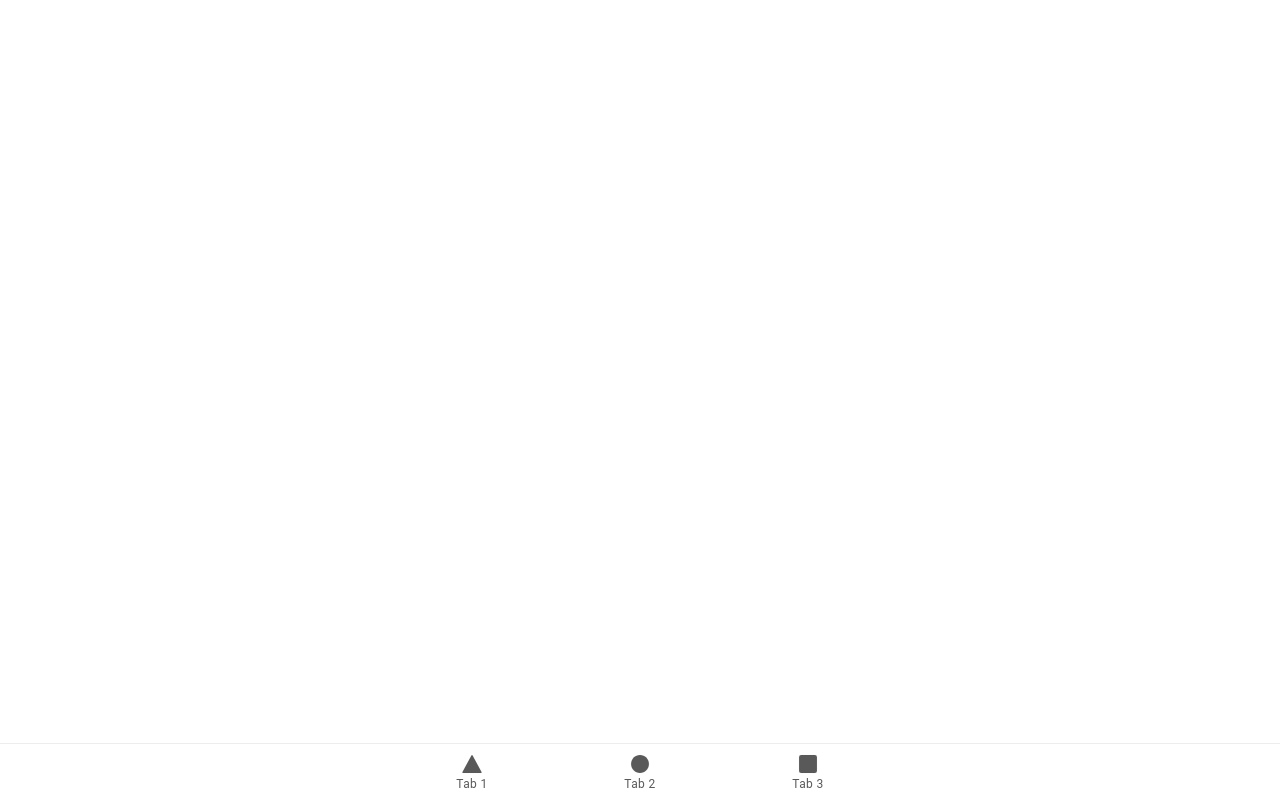
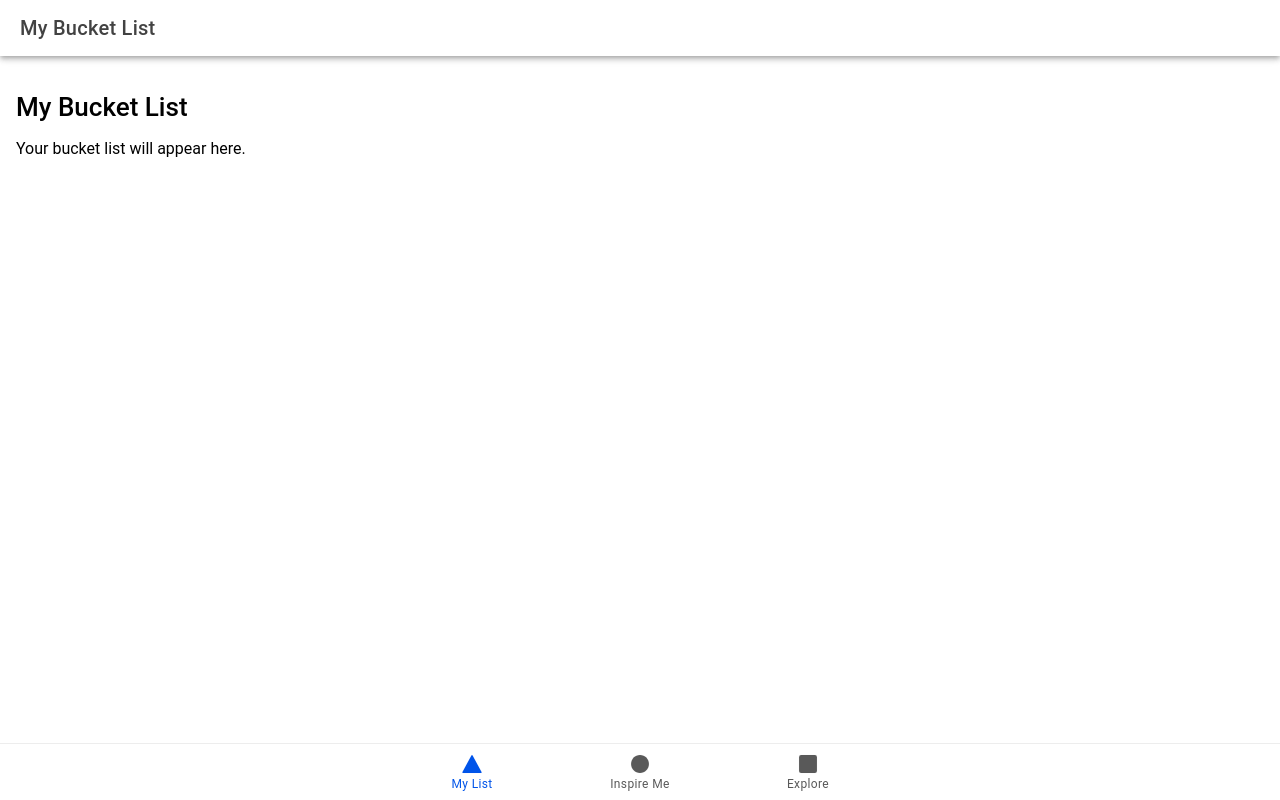
Before and after one commit to sara-cvetkovic/bucket-list, a React (Vite) app: page /my-list in a window 1280 px wide. Built offline with nearby package versions, Linux system fonts and the light colour scheme.

Commit message:
Stranice dodate

```diff
--- a/src/App.tsx
+++ b/src/App.tsx
@@ -11,9 +11,9 @@ import {
 } from '@ionic/react';
 import { IonReactRouter } from '@ionic/react-router';
 import { ellipse, square, triangle } from 'ionicons/icons';
-import Tab1 from './pages/Tab1';
-import Tab2 from './pages/Tab2';
-import Tab3 from './pages/Tab3';
+import MyListPage from './pages/MyListPage';
+import InspireMePage from './pages/InspireMePage';
+import ExplorePage from './pages/ExplorePage';
 
 /* Core CSS required for Ionic components to work properly */
 import '@ionic/react/css/core.css';
@@ -52,31 +52,32 @@ const App: React.FC = () => (
     <IonReactRouter>
       <IonTabs>
         <IonRouterOutlet>
-          <Route exact path="/tab1">
-            <Tab1 />
+          <Route exact path="/my-list">
+            <MyListPage />
           </Route>
-          <Route exact path="/tab2">
-            <Tab2 />
+          <Route exact path="/inspire-me">
+            <InspireMePage />
           </Route>
-          <Route path="/tab3">
-            <Tab3 />
+          <Route path="/explore">
+            <ExplorePage />
           </Route>
           <Route exact path="/">
-            <Redirect to="/tab1" />
+            <Redirect to="/my-list" />
           </Route>
         </IonRouterOutlet>
+
         <IonTabBar slot="bottom">
-          <IonTabButton tab="tab1" href="/tab1">
+          <IonTabButton tab="my-list" href="/my-list">
             <IonIcon aria-hidden="true" icon={triangle} />
-            <IonLabel>Tab 1</IonLabel>
+            <IonLabel>My List</IonLabel>
           </IonTabButton>
-          <IonTabButton tab="tab2" href="/tab2">
+          <IonTabButton tab="inspire-me" href="/inspire-me">
             <IonIcon aria-hidden="true" icon={ellipse} />
-            <IonLabel>Tab 2</IonLabel>
+            <IonLabel>Inspire Me</IonLabel>
           </IonTabButton>
-          <IonTabButton tab="tab3" href="/tab3">
+          <IonTabButton tab="explore" href="/explore">
             <IonIcon aria-hidden="true" icon={square} />
-            <IonLabel>Tab 3</IonLabel>
+            <IonLabel>Explore</IonLabel>
           </IonTabButton>
         </IonTabBar>
       </IonTabs>
--- /dev/null
+++ b/src/pages/ExplorePage.tsx
@@ -0,0 +1,26 @@
+import {
+    IonContent,
+    IonHeader,
+    IonPage,
+    IonTitle,
+    IonToolbar,
+} from '@ionic/react';
+
+const ExplorePage: React.FC = () => {
+    return (
+        <IonPage>
+            <IonHeader>
+                <IonToolbar>
+                    <IonTitle>Explore</IonTitle>
+                </IonToolbar>
+            </IonHeader>
+
+            <IonContent className="ion-padding">
+                <h1>Explore</h1>
+                <p>Discover public bucket list ideas.</p>
+            </IonContent>
+        </IonPage>
+    );
+};
+
+export default ExplorePage;
--- /dev/null
+++ b/src/pages/InspireMePage.tsx
@@ -0,0 +1,26 @@
+import {
+    IonContent,
+    IonHeader,
+    IonPage,
+    IonTitle,
+    IonToolbar,
+} from '@ionic/react';
+
+const InspirePage: React.FC = () => {
+    return (
+        <IonPage>
+            <IonHeader>
+                <IonToolbar>
+                    <IonTitle>Inspire Me</IonTitle>
+                </IonToolbar>
+            </IonHeader>
+
+            <IonContent className="ion-padding">
+                <h1>Inspire Me</h1>
+                <p>Need inspiration for your bucket list?</p>
+            </IonContent>
+        </IonPage>
+    );
+};
+
+export default InspirePage;
--- /dev/null
+++ b/src/pages/MyListPage.tsx
@@ -0,0 +1,20 @@
+import { IonContent, IonHeader, IonPage, IonTitle, IonToolbar } from '@ionic/react';
+
+const MyListPage: React.FC = () => {
+  return (
+    <IonPage>
+      <IonHeader>
+        <IonToolbar>
+          <IonTitle>My Bucket List</IonTitle>
+        </IonToolbar>
+      </IonHeader>
+
+        <IonContent className="ion-padding">
+            <h1>My Bucket List</h1>
+            <p>Your bucket list will appear here.</p>
+        </IonContent>
+    </IonPage>
+  );
+};
+
+export default MyListPage;
--- a/src/pages/Tab1.tsx
+++ /dev/null
@@ -1,25 +0,0 @@
-import { IonContent, IonHeader, IonPage, IonTitle, IonToolbar } from '@ionic/react';
-import ExploreContainer from '../components/ExploreContainer';
-import './Tab1.css';
-
-const Tab1: React.FC = () => {
-  return (
-    <IonPage>
-      <IonHeader>
-        <IonToolbar>
-          <IonTitle>Tab 1</IonTitle>
-        </IonToolbar>
-      </IonHeader>
-      <IonContent fullscreen>
-        <IonHeader collapse="condense">
-          <IonToolbar>
-            <IonTitle size="large">Tab 1</IonTitle>
-          </IonToolbar>
-        </IonHeader>
-        <ExploreContainer name="Tab 1 page" />
-      </IonContent>
-    </IonPage>
-  );
-};
-
-export default Tab1;
--- a/src/pages/Tab2.tsx
+++ /dev/null
@@ -1,25 +0,0 @@
-import { IonContent, IonHeader, IonPage, IonTitle, IonToolbar } from '@ionic/react';
-import ExploreContainer from '../components/ExploreContainer';
-import './Tab2.css';
-
-const Tab2: React.FC = () => {
-  return (
-    <IonPage>
-      <IonHeader>
-        <IonToolbar>
-          <IonTitle>Tab 2</IonTitle>
-        </IonToolbar>
-      </IonHeader>
-      <IonContent fullscreen>
-        <IonHeader collapse="condense">
-          <IonToolbar>
-            <IonTitle size="large">Tab 2</IonTitle>
-          </IonToolbar>
-        </IonHeader>
-        <ExploreContainer name="Tab 2 page" />
-      </IonContent>
-    </IonPage>
-  );
-};
-
-export default Tab2;
--- a/src/pages/Tab3.tsx
+++ /dev/null
@@ -1,25 +0,0 @@
-import { IonContent, IonHeader, IonPage, IonTitle, IonToolbar } from '@ionic/react';
-import ExploreContainer from '../components/ExploreContainer';
-import './Tab3.css';
-
-const Tab3: React.FC = () => {
-  return (
-    <IonPage>
-      <IonHeader>
-        <IonToolbar>
-          <IonTitle>Tab 3</IonTitle>
-        </IonToolbar>
-      </IonHeader>
-      <IonContent fullscreen>
-        <IonHeader collapse="condense">
-          <IonToolbar>
-            <IonTitle size="large">Tab 3</IonTitle>
-          </IonToolbar>
-        </IonHeader>
-        <ExploreContainer name="Tab 3 page" />
-      </IonContent>
-    </IonPage>
-  );
-};
-
-export default Tab3;
```
